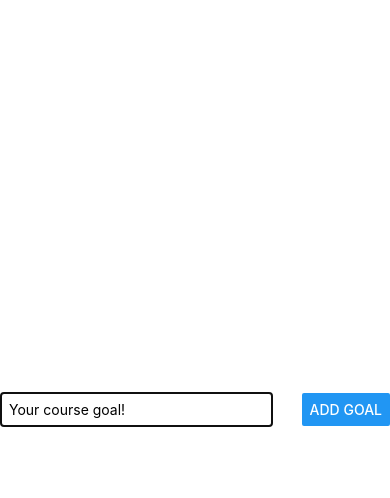
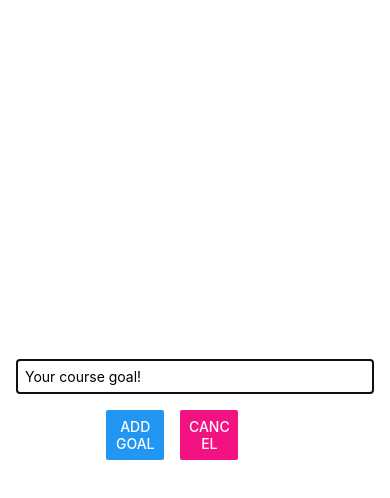
Before and after one commit to cherick04/RNCourse, a React Native app: screen / in a window 390 px wide. Both pictures are taken after a click on the button "ADD NEW GOAL". Shown: the top 498 px of the page. Built offline with nearby package versions, Linux system fonts and the light colour scheme.

Commit message:
Style the modal overlay

```diff
--- a/components/GoalInput.js
+++ b/components/GoalInput.js
@@ -22,7 +22,14 @@
           onChangeText={goalInputHandler}
           value={enteredGoalText}
         />
-        <Button title="Add Goal" onPress={addGoalHandler} />
+        <View style={styles.buttonContainer}>
+          <View style={styles.button}>
+            <Button title="Add Goal" onPress={addGoalHandler} />
+          </View>
+          <View style={styles.button}>
+            <Button title="Cancel" color="#f31282" onPress={props.onCancel} />
+          </View>
+        </View>
       </View>
     </Modal>
   );
@@ -33,18 +40,25 @@
 const styles = StyleSheet.create({
   inputContainer: {
     flex: 1,
-    flexDirection: "row",
-    justifyContent: "space-between",
+    justifyContent: "center",
     alignItems: "center",
     marginBottom: 24,
+    padding: 16,
     borderBottomWidth: 1,
     borderBottomColor: "#cccccc",
   },
   textInput: {
     borderWidth: 1,
     borderColor: "#cccccc",
-    width: "70%",
-    marginRight: 8,
+    width: "100%",
     padding: 8,
   },
+  buttonContainer: {
+    marginTop: 16,
+    flexDirection: "row",
+  },
+  button: {
+    width: "30%",
+    marginHorizontal: 8,
+  },
 });
```
